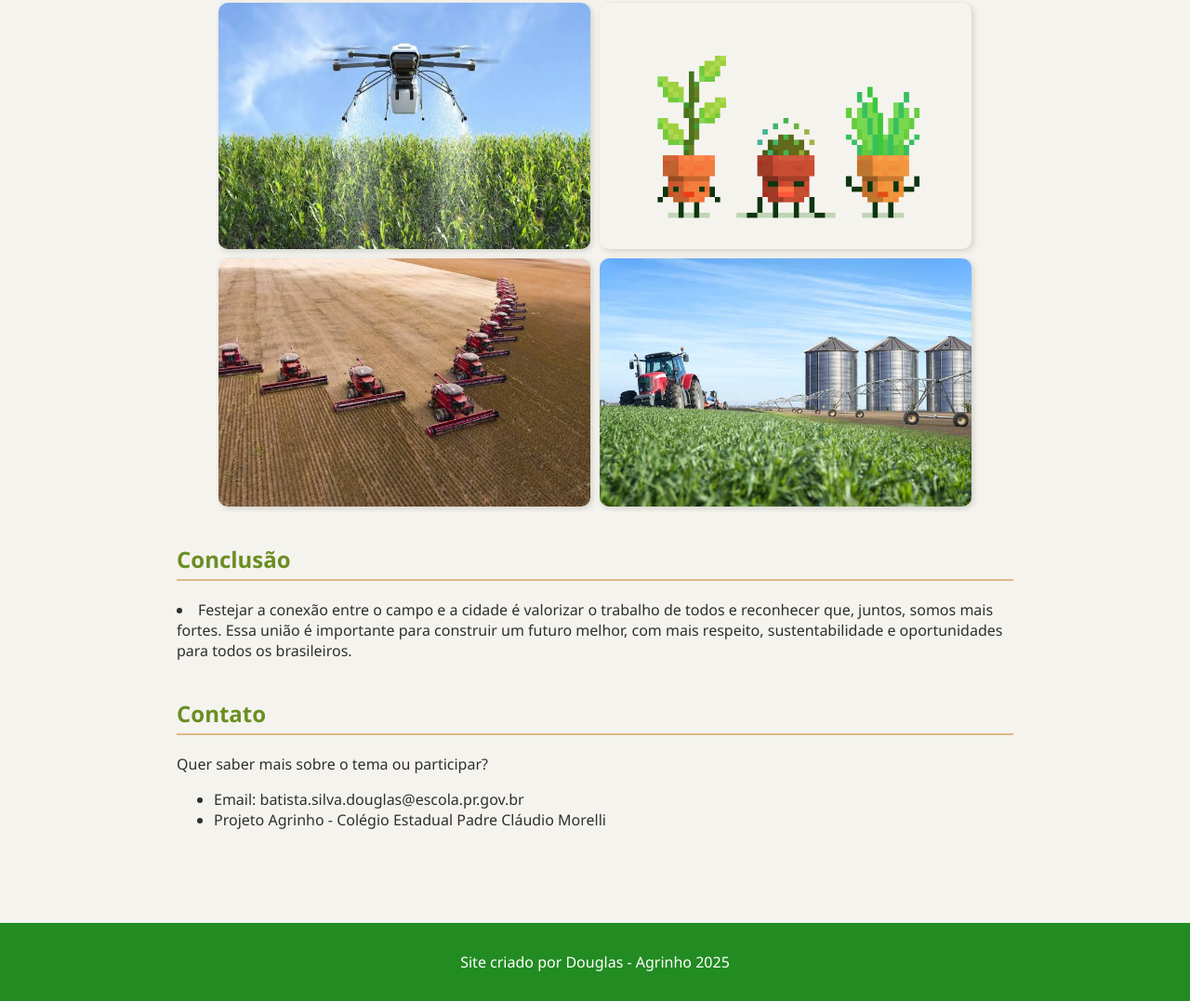
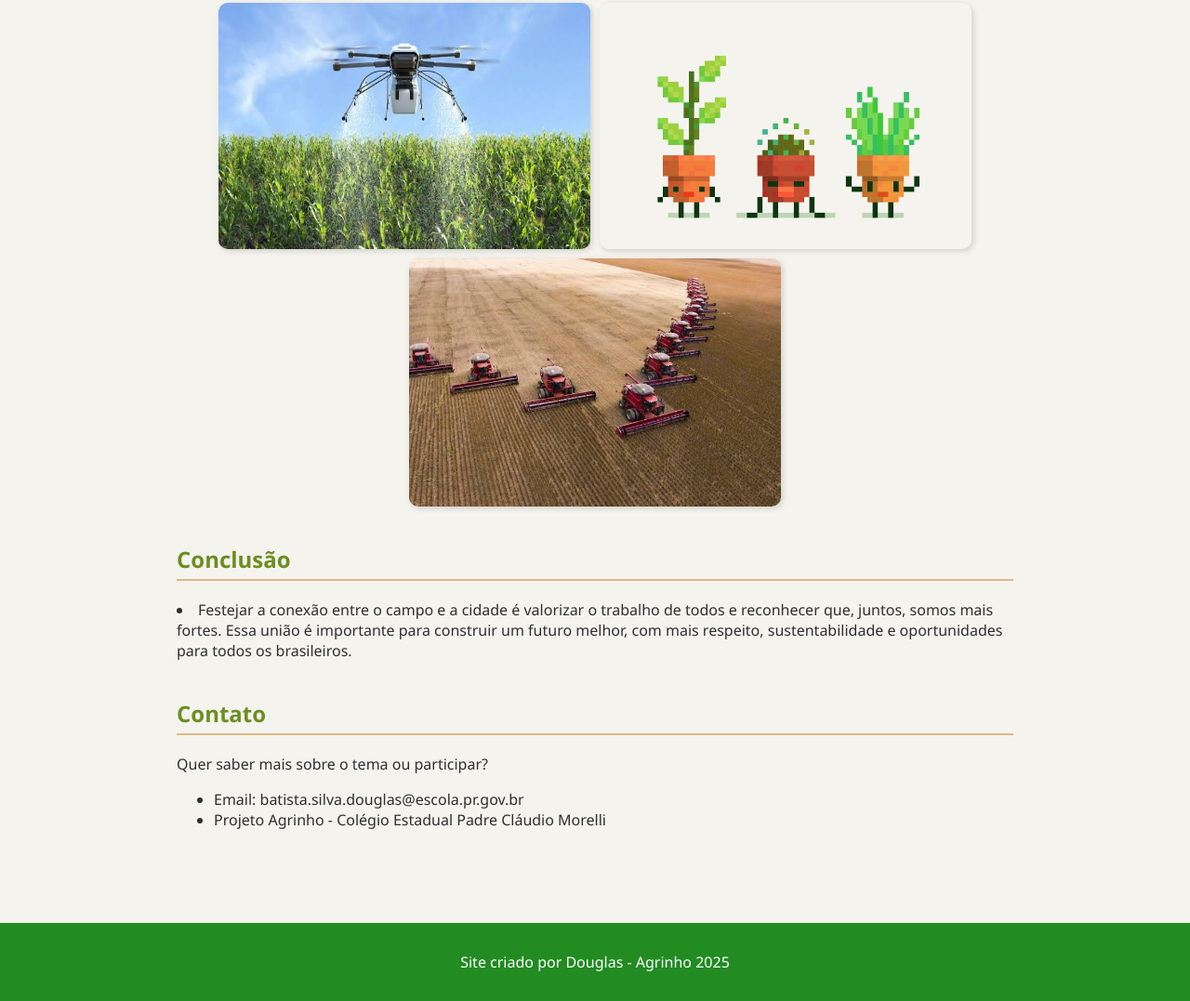
Before and after one commit to douglasxzk/agrinho-2025-site, a plain HTML site: page index.html in a window 1280 px wide. Shown: the part 1769-2846 px from the top of the page at 93% size. Drawn offline with Linux system fonts and the light colour scheme.

Commit message:
Update index.html

```diff
--- a/index.html
+++ b/index.html
@@ -65,7 +65,6 @@
         <img src="imagem 4.jpg" alt="Imagem 1" width="400" />
         <img src="plantinhas.gif" alt="plantinhas" width="400">
        <img src="imagem 5.jpg" alt="Imagem 1" width="400" />
-        <img src="imagem 3.jpg" alt="Imagem 4" width="400" />
       </div>
     </section>
 
```
